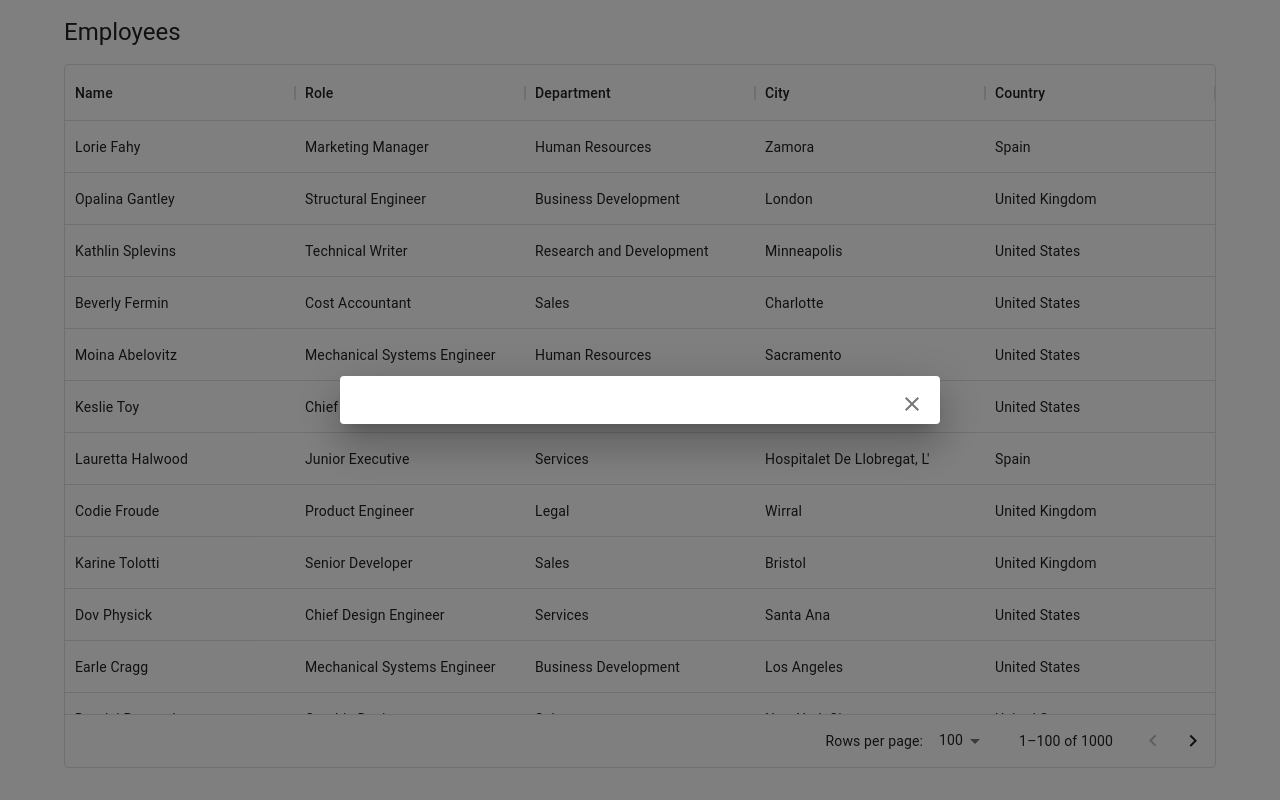
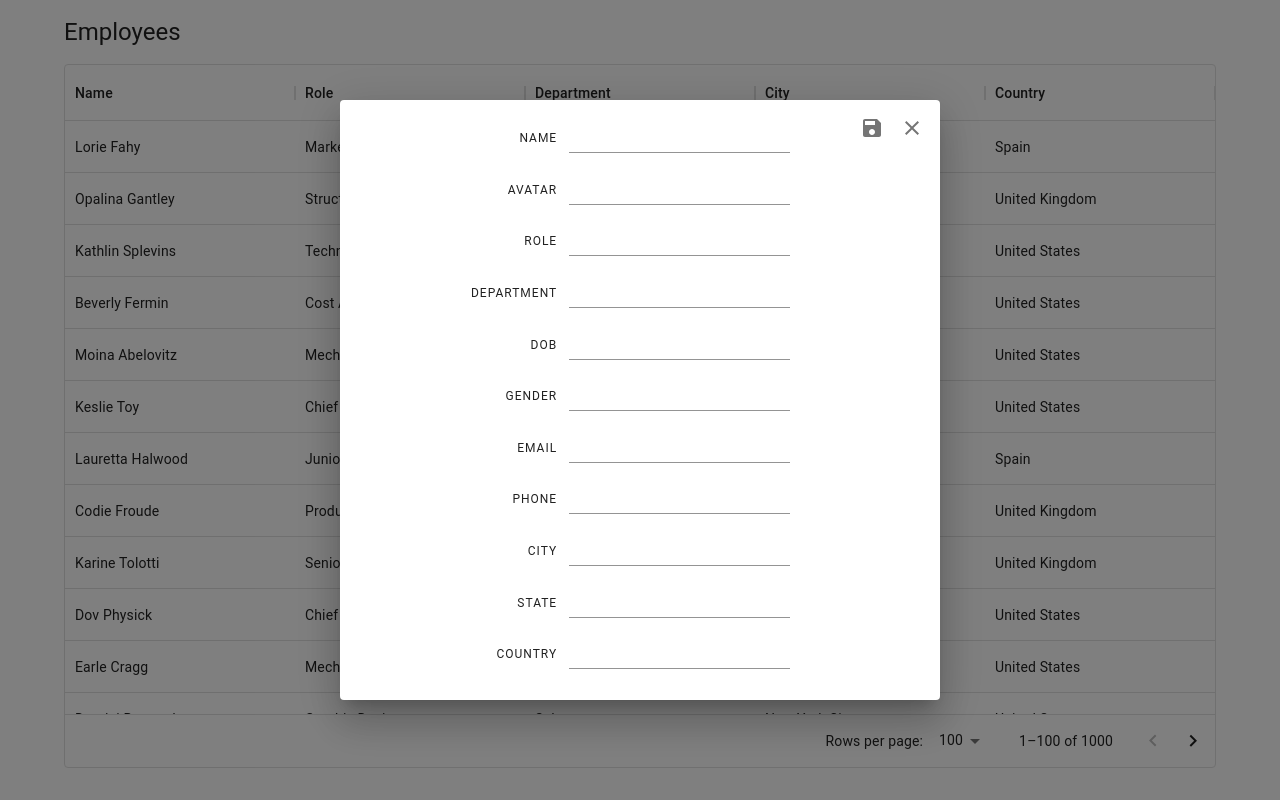
Before and after one commit to mayank99/employee-demo, a React (Vite) app: page /employee/new in a window 1280 px wide. Built offline with nearby package versions, Linux system fonts and the light colour scheme.

Commit message:
Add form fields for editing/creating employees
The new `EmployeeForm` component displays form fields that can either be blank (for creation) or populated using context (for editing).

```diff
--- a/package.json
+++ b/package.json
@@ -15,7 +15,8 @@
     "history": "^5.2.0",
     "react": "^17.0.2",
     "react-dom": "^17.0.2",
-    "react-router-dom": "^6.2.1"
+    "react-router-dom": "^6.2.1",
+    "tiny-invariant": "^1.2.0"
   },
   "devDependencies": {
     "@types/react": "^17.0.33",
--- a/src/App.tsx
+++ b/src/App.tsx
@@ -1,4 +1,4 @@
-import { useMemo } from 'react';
+import * as React from 'react';
 import { useRoutes } from 'react-router-dom';
 import { css, Global } from '@emotion/react';
 import { createTheme, CssBaseline, ThemeProvider, useMediaQuery } from '@mui/material';
@@ -24,11 +24,14 @@ export default function App() {
         {
           path: 'employee',
           children: [
-            { path: 'new', element: <Employee operation='create' /> },
+            { path: 'new', element: <Employee key='create' operation='create' /> },
             {
               path: ':employeeId',
-              element: <Employee operation='view' />,
-              children: [{ path: 'edit', element: <Employee operation='edit' /> }],
+              element: <Employee key='view' operation='view' />,
+            },
+            {
+              path: ':employeeId/edit',
+              element: <Employee key='edit' operation='edit' />,
             },
           ],
         },
@@ -37,7 +40,7 @@ export default function App() {
   ]);
 
   const prefersDarkMode = useMediaQuery('(prefers-color-scheme: dark)');
-  const theme = useMemo(
+  const theme = React.useMemo(
     () => createTheme({ palette: { mode: prefersDarkMode ? 'dark' : 'light' } }),
     [prefersDarkMode]
   );
--- a/src/routes/employee.tsx
+++ b/src/routes/employee.tsx
@@ -1,20 +1,34 @@
+import * as React from 'react';
 import styled from '@emotion/styled';
-import { Avatar, Dialog, Divider, IconButton, List, ListItem, Typography } from '@mui/material';
-import { useEffect, useState } from 'react';
+import invariant from 'tiny-invariant';
+import { Avatar, Dialog, Divider, IconButton, TextField, Typography } from '@mui/material';
 import { useNavigate, useParams } from 'react-router-dom';
 import SvgClose from '@mui/icons-material/Close';
 import SvgEdit from '@mui/icons-material/Edit';
+import SvgSave from '@mui/icons-material/Save';
+import SvgDelete from '@mui/icons-material/Delete';
 
 import data from '../../mock-data.json';
 
-type EmployeeData = typeof data[0];
+type EmployeeData = Partial<typeof data[0]>;
+
+const PROFILE_FIELDS = ['role', 'department', 'dob', 'gender', 'email', 'phone', 'city', 'state', 'country'] as const;
+const FORM_FIELDS = ['name', 'avatar', ...PROFILE_FIELDS] as const;
+
+const EmployeeContext = React.createContext<
+  | {
+      employee: EmployeeData | undefined;
+      setEmployee: React.Dispatch<React.SetStateAction<EmployeeData | undefined>>;
+    }
+  | undefined
+>(undefined);
 
 export default function Employee({ operation = 'view' }: { operation?: 'view' | 'create' | 'edit' }) {
-  const [employee, setEmployee] = useState<EmployeeData>();
   const { employeeId } = useParams();
+  const [employee, setEmployee] = React.useState<EmployeeData>();
 
-  useEffect(() => {
-    if (operation === 'view') {
+  React.useEffect(() => {
+    if (operation === 'view' || operation === 'edit') {
       if (employeeId && parseInt(employeeId)) {
         setEmployee(data.find(({ id }) => id === parseInt(employeeId)));
       }
@@ -27,42 +41,55 @@ export default function Employee({ operation = 'view' }: { operation?: 'view' |
     <Dialog open maxWidth={false} onClose={() => navigate('/')}>
       <ContentWrapper>
         <ActionIcons>
-          {employee && (
-            <IconButton onClick={() => navigate('edit')}>
+          {operation === 'view' && (
+            <IconButton aria-label='Edit' onClick={() => navigate('edit')}>
               <SvgEdit />
             </IconButton>
           )}
-          <IconButton onClick={() => navigate('/')}>
+          {operation === 'view' && (
+            <IconButton aria-label='Delete' onClick={() => navigate('/')}>
+              <SvgDelete />
+            </IconButton>
+          )}
+          {operation !== 'view' && (
+            <IconButton aria-label='Save' onClick={() => navigate('/')}>
+              <SvgSave />
+            </IconButton>
+          )}
+          <IconButton aria-label='Close' onClick={() => navigate('/')}>
             <SvgClose />
           </IconButton>
         </ActionIcons>
 
-        {employee && <EmployeeProfile employee={employee} />}
+        <EmployeeContext.Provider value={{ employee, setEmployee }}>
+          {operation === 'view' ? <EmployeeProfile /> : <EmployeeForm />}
+        </EmployeeContext.Provider>
       </ContentWrapper>
     </Dialog>
   );
 }
 
-const EmployeeProfile = ({ employee }: { employee: EmployeeData }) => {
+const EmployeeProfile = () => {
+  const context = React.useContext(EmployeeContext);
+  invariant(context, 'EmployeeContext not found');
+  const { employee } = context;
+
   return (
     <>
-      <Avatar alt='' src={employee.avatar} sx={{ width: 64, height: 64, border: '1px solid' }} />
-      <Typography variant='h5'>{employee.name}</Typography>
+      <Avatar alt='' src={employee?.avatar} sx={{ width: 64, height: 64, border: '1px solid' }} />
+      <Typography variant='h5'>{employee?.name}</Typography>
 
       <Divider variant='middle' sx={{ justifySelf: 'stretch' }} />
 
-      {(
-        ['role', 'department', 'dob', 'gender', 'email', 'phone', 'city', 'state', 'country', 'time_zone'] as const
-      ).map((field) => {
-        const label = field.split('_').join(' ');
-        const value = employee[field];
+      {PROFILE_FIELDS.map((field) => {
+        const value = employee?.[field];
         if (!value) {
           return null;
         }
         return (
           <KeyValuePair key={field}>
-            <Typography variant='overline'>{label}</Typography>
-            <Typography variant='body1'>{value}</Typography>
+            <Typography variant='overline' component='div'>{field}</Typography>
+            <Typography variant='body1' component='div'>{value}</Typography>
           </KeyValuePair>
         );
       })}
@@ -70,8 +97,41 @@ const EmployeeProfile = ({ employee }: { employee: EmployeeData }) => {
   );
 };
 
+const EmployeeForm = () => {
+  const context = React.useContext(EmployeeContext);
+  invariant(context, 'EmployeeContext not found');
+  const { employee, setEmployee } = context;
+
+  return (
+    <>
+      {FORM_FIELDS.map((field) => (
+        <KeyValuePair key={field}>
+          <Typography variant='overline' component='label' htmlFor={field}>
+            {field}
+          </Typography>
+          <TextField
+            id={field}
+            name={field}
+            size='small'
+            variant='standard'
+            sx={{ width: '40%' }}
+            required={['name', 'role', 'department', 'city', 'country'].includes(field)}
+            value={employee?.[field] ?? ''}
+            onChange={({ target: { value } }) => {
+              setEmployee((old) => ({ ...old, [field]: value }));
+            }}
+          />
+        </KeyValuePair>
+      ))}
+    </>
+  );
+};
+
 const ContentWrapper = styled.div`
   width: min(600px, 80vw);
+  min-height: 600px;
+  overflow-y: auto;
+  overflow-y: overlay;
   display: grid;
   justify-items: center;
   gap: 16px;
@@ -86,7 +146,7 @@ const KeyValuePair = styled.div`
   gap: 12px;
 
   & > :first-child {
-    width: 40%;
+    width: 35%;
     text-align: end;
     line-height: normal;
   }
--- a/src/routes/employees.tsx
+++ b/src/routes/employees.tsx
@@ -1,26 +1,30 @@
+import * as React from 'react';
 import { DataGrid, GridInputSelectionModel } from '@mui/x-data-grid';
 import styled from '@emotion/styled';
 import { SxProps, Typography } from '@mui/material';
-import { useEffect, useState } from 'react';
 import { Outlet, useNavigate } from 'react-router-dom';
 
 import data from '../../mock-data.json';
 
 export default function Employees() {
-  const [selectionModel, setSelectionModel] = useState<GridInputSelectionModel>([]);
+  const [selectionModel, setSelectionModel] = React.useState<GridInputSelectionModel>([]);
   const navigate = useNavigate();
 
-  useEffect(() => {
-    setSelectionModel([])
+  React.useEffect(() => {
+    setSelectionModel([]);
   }, []);
 
-  const columns = Object.keys(data[0])
-    .filter((field) => ['name', 'role', 'department', 'city', 'country'].includes(field))
-    .map((field) => ({
-      field: field,
-      headerName: `${field[0].toUpperCase()}${field.substring(1)}`,
-      flex: 1,
-    }));
+  const columns = React.useMemo(
+    () =>
+      Object.keys(data[0])
+        .filter((field) => ['name', 'role', 'department', 'city', 'country'].includes(field))
+        .map((field) => ({
+          field: field,
+          headerName: `${field[0].toUpperCase()}${field.substring(1)}`,
+          flex: 1,
+        })),
+    []
+  );
 
   return (
     <PageWrapper>
```
Also changed, not shown: 1 other file (tests, documents, lock files or other folders).
